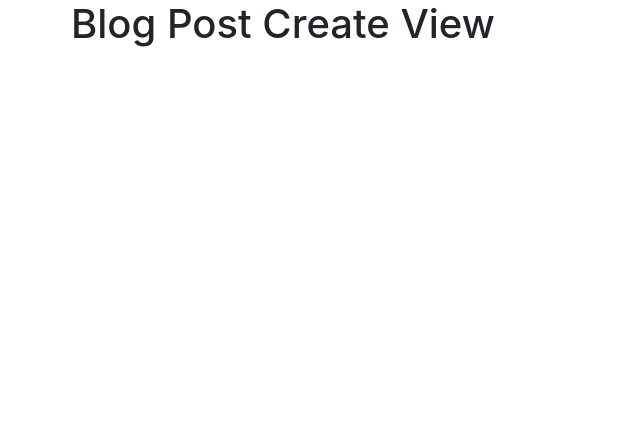
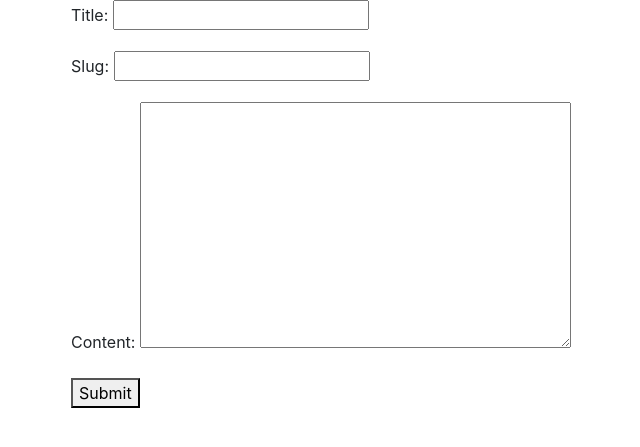
Before and after one commit to kotamichael/try_django, a Django app: page /blog-new/ in a window 1280 px wide. Shown: the top 447 px of the page, without its empty margins (299-939 px from the left). Run offline with Django 3.2, Linux system fonts and the light colour scheme; some libraries are stand-ins or nearby versions.

Commit message:
Save data from form

```diff
--- /dev/null
+++ b/src/blog/forms.py
@@ -0,0 +1,7 @@
+from django import forms
+
+
+class BlogPostForm(forms.Form):
+    title = forms.CharField()
+    slug = forms.SlugField()
+    content = forms.CharField(widget=forms.Textarea)
--- a/src/blog/templates/blog/create.html
+++ b/src/blog/templates/blog/create.html
@@ -1,7 +1 @@
-{% extends "base.html" %}
-
-{% block content %}
-
-<h1>Blog Post Create View</h1>
-
-{% endblock %}
+{% extends "form.html" %}
--- a/src/blog/views.py
+++ b/src/blog/views.py
@@ -1,6 +1,6 @@
 from django.shortcuts import render, get_object_or_404
 from .models import BlogPost
-
+from .forms import BlogPostForm
 
 def blog_post_list_view(request):
     qs = BlogPost.objects.all()
@@ -17,8 +17,12 @@ def blog_post_detail_view(request, slug):
 
 
 def blog_post_create_view(request):
-    template_name = 'blog/create.html'
-    context = {'form': ''}
+    form = BlogPostForm(request.POST or None)
+    if form.is_valid():
+        obj = BlogPost.objects.create(**form.cleaned_data)
+        form = BlogPostForm()
+    template_name = 'form.html'
+    context = {'form': form}
     return render(request, template_name, context)
 
 
```
Also changed, not shown: src/blog/templates/blog/form.html (added, +14 -0 lines), src/db.sqlite3.
